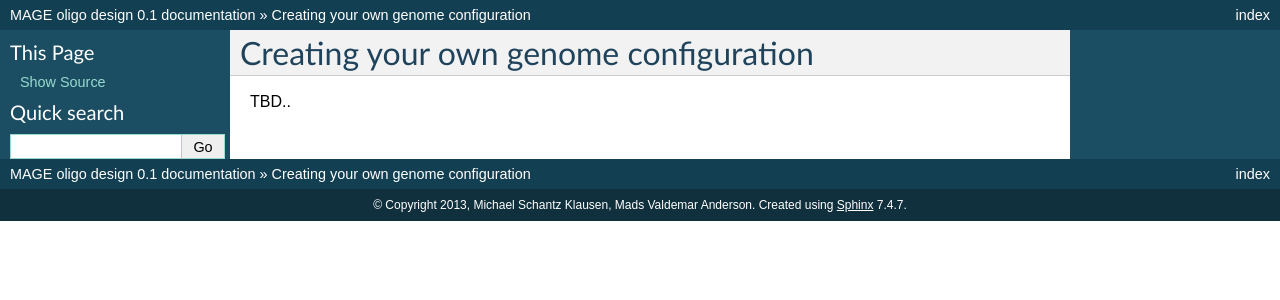
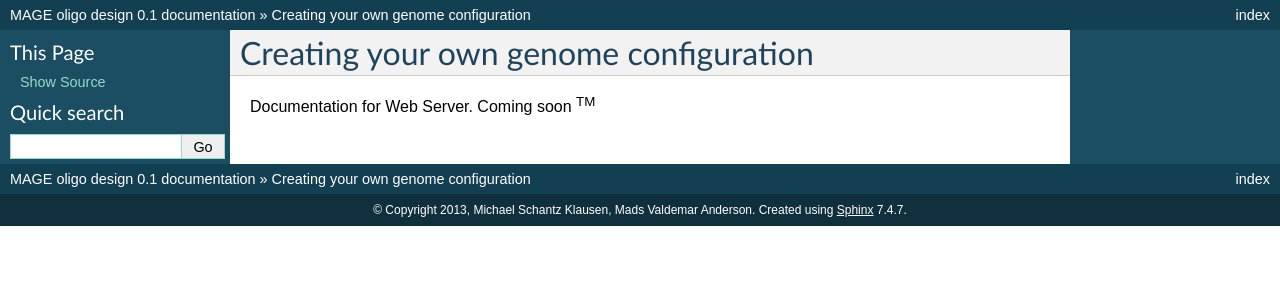
Before and after one commit to micked/MODEST, a Sphinx documentation site: the page built from doc/source/genome_config.rst, in a window 1280 px wide. Shown: the top 300 px of the page. Built offline with Sphinx 7.4.7, drawn with Linux system fonts in a browser that asks for light colours; pages that are not in the unit, such as notebooks, are missing from menus.

Commit message:
genome_config.rst edited online with Bitbucket

```diff
--- a/doc/source/genome_config.rst
+++ b/doc/source/genome_config.rst
@@ -1,4 +1,4 @@
 Creating your own genome configuration
 ======================================
 
-TBD..
+Documentation for Web Server. Coming soon :sup:`TM`
```
